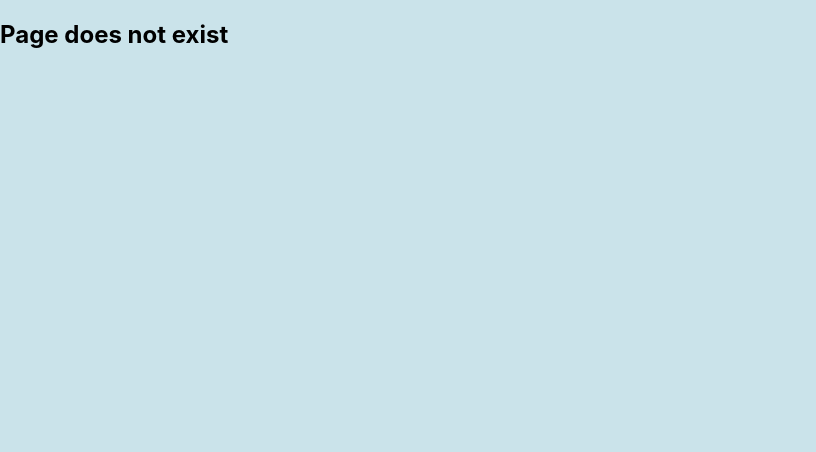
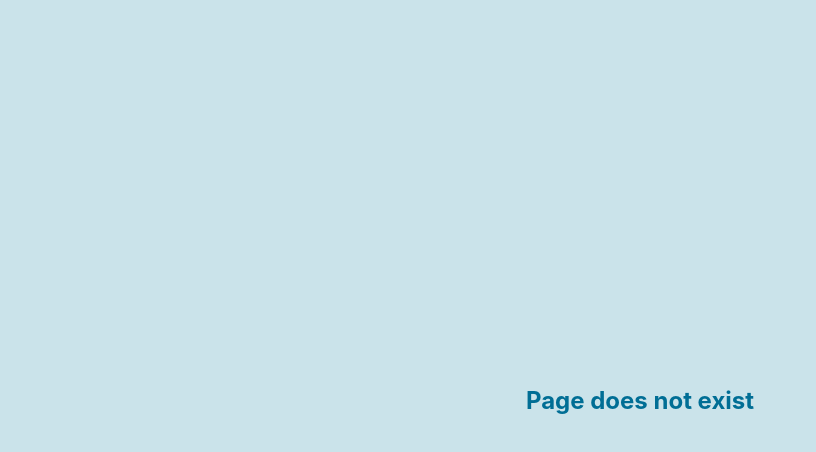
Before and after one commit to Fiubify/FiubifyWeb, a React (Create React App) app in the folder web/: page /dashboard in a window 1280 px wide. Shown: the top 452 px of the page, without its empty margins (0-816 px from the left). Built offline with nearby package versions, Linux system fonts and the light colour scheme.

Commit message:
se estiliza page does not exist

```diff
--- a/web/public/index.html
+++ b/web/public/index.html
@@ -11,6 +11,21 @@
     />
 
     <title>Spotifiuby</title>
+    <style>
+      body::-webkit-scrollbar {
+        width: 5px; /* width of the entire scrollbar */
+      }
+
+      body::-webkit-scrollbar-track {
+        background: transparent; /* color of the tracking area */
+      }
+
+      body::-webkit-scrollbar-thumb {
+        background-color: white; /* color of the scroll thumb */
+        border-radius: 20px; /* roundness of the scroll thumb */
+        border: 3px solid #006e95; /* creates padding around scroll thumb */
+      }
+    </style>
   </head>
   <body>
     <noscript>You need to enable JavaScript to run this app.</noscript>
--- a/web/src/components/Login/LoggedInChecker.js
+++ b/web/src/components/Login/LoggedInChecker.js
@@ -1,11 +1,22 @@
-function LoggedInChecker({component, token}) {
-    if (token !== '') {
-        return <div>{component}</div>
-    } else {
-        return <div>
-            <h2>Page does not exist</h2>
-        </div>
-    }
+function LoggedInChecker({ component, token }) {
+  if (token !== "") {
+    return <div>{component}</div>;
+  } else {
+    return (
+      <div
+        style={{
+          color: "#006e95",
+          width: "100%",
+          height: "100vh",
+          display: "flex",
+          alignItems: "center",
+          justifyContent: "center",
+        }}
+      >
+        <h2>Page does not exist</h2>
+      </div>
+    );
+  }
 }
 
 export default LoggedInChecker;
```
